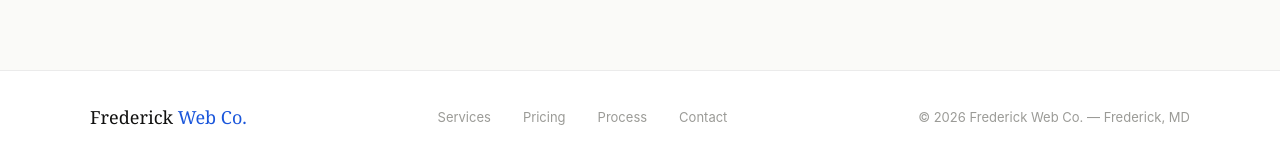
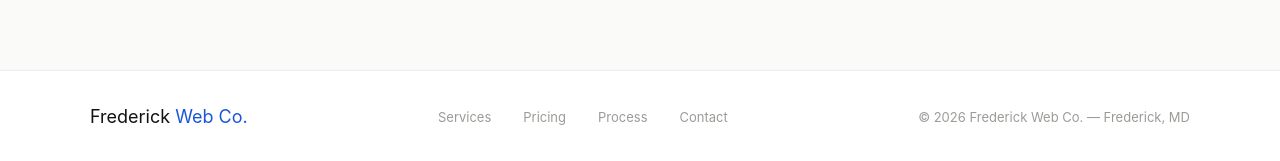
Before and after one commit to StudyFlashForge/frederickwebco, a Next.js app in the folder frederickwebco/frederickwebco/: page / in a window 1280 px wide. Shown: the part 3814-3975 px from the top of the page. Built offline with nearby package versions, Linux system fonts and the light colour scheme.

Commit message:
Update Footer.tsx

```diff
--- a/frederickwebco/frederickwebco/components/Footer.tsx
+++ b/frederickwebco/frederickwebco/components/Footer.tsx
@@ -1,32 +1,18 @@
+'use client'
+
 export default function Footer() {
   return (
-    <footer style={{
-      borderTop: '1px solid var(--border)',
-      padding: '2rem 1.5rem',
-      background: '#fff',
-    }}>
-      <div style={{
-        maxWidth: 1100, margin: '0 auto',
-        display: 'flex', justifyContent: 'space-between',
-        alignItems: 'center', flexWrap: 'wrap', gap: '1rem',
-      }}>
-        <div style={{ fontFamily: 'var(--font-serif)', fontSize: 18 }}>
+    <footer style={{ borderTop: '1px solid var(--border)', padding: '2rem 1.5rem', background: '#fff' }}>
+      <div style={{ maxWidth: 1100, margin: '0 auto', display: 'flex', justifyContent: 'space-between', alignItems: 'center', flexWrap: 'wrap', gap: '1rem' }}>
+        <div style={{ fontSize: 18 }}>
           Frederick <span style={{ color: 'var(--blue)' }}>Web Co.</span>
         </div>
         <div style={{ display: 'flex', gap: '2rem', flexWrap: 'wrap' }}>
           {['Services', 'Pricing', 'Process', 'Contact'].map(link => (
-            <a key={link} href={`#${link.toLowerCase()}`}
-              style={{ fontSize: 13, color: 'var(--text-faint)' }}
-              onMouseEnter={e => (e.currentTarget.style.color = 'var(--text-muted)')}
-              onMouseLeave={e => (e.currentTarget.style.color = 'var(--text-faint)')}
-            >
-              {link}
-            </a>
+            <a key={link} href={`#${link.toLowerCase()}`} style={{ fontSize: 13, color: 'var(--text-faint)' }}>{link}</a>
           ))}
         </div>
-        <p style={{ fontSize: 13, color: 'var(--text-faint)' }}>
-          © {new Date().getFullYear()} Frederick Web Co. — Frederick, MD
-        </p>
+        <p style={{ fontSize: 13, color: 'var(--text-faint)' }}>© {new Date().getFullYear()} Frederick Web Co. — Frederick, MD</p>
       </div>
     </footer>
   )
```
